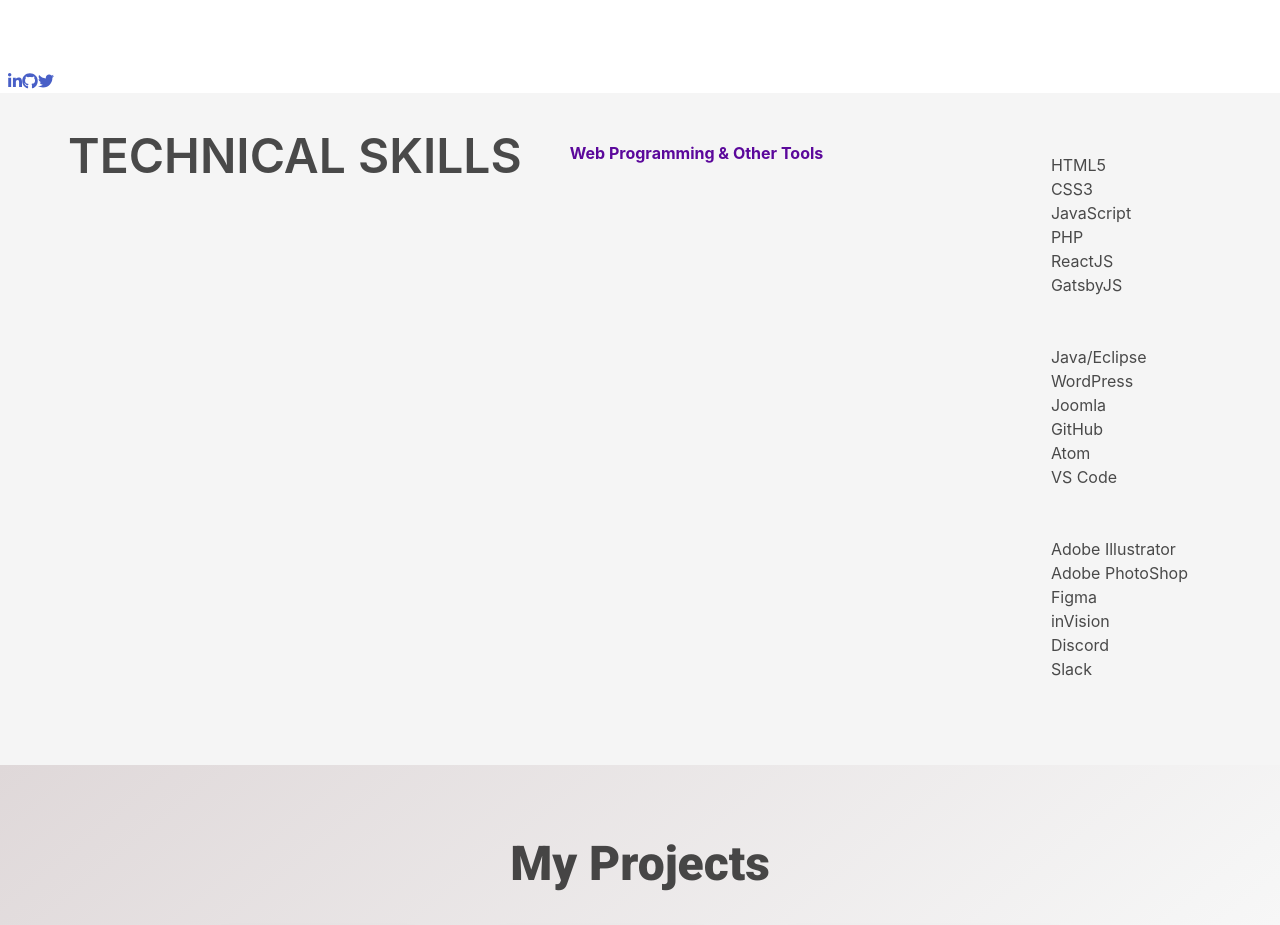
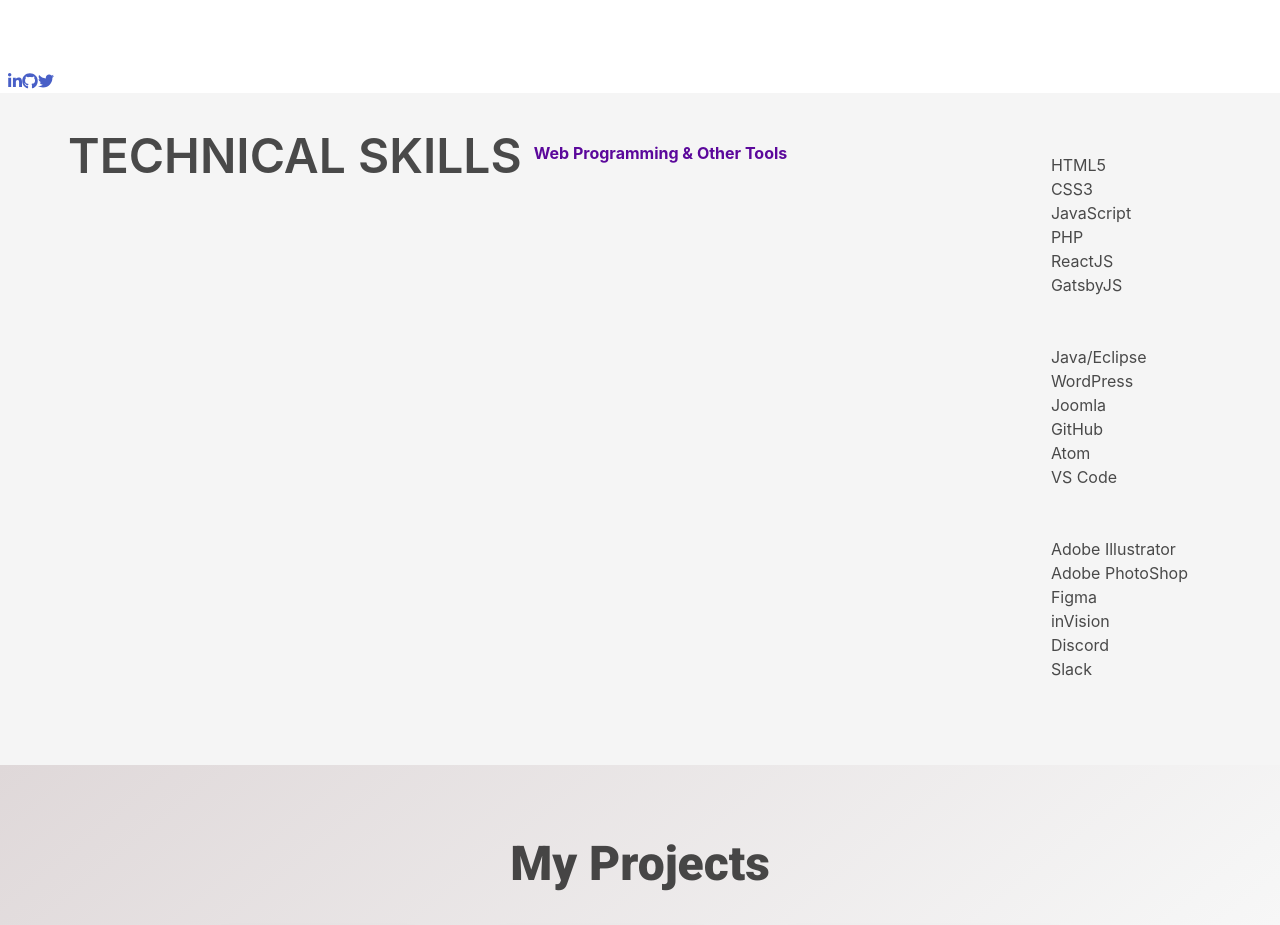
Before and after one commit to tyebanks/react-portfolio, a React (Create React App) app: page / in a window 1280 px wide. Shown: the part 520-1445 px from the top of the page. Built offline with nearby package versions, Linux system fonts and the light colour scheme.

Commit message:
removing left padding

```diff
--- a/src/sections/Skills.js
+++ b/src/sections/Skills.js
@@ -14,7 +14,7 @@
             <div id="skills" className="title is-size-2-mobile is-size-1-tablet">
                 {heading}
             </div>
-            <div className="custom-subheading is-size-5-mobile pl-6 column is-half-mobile">
+            <div className="custom-subheading is-size-5-mobile column is-half-mobile">
                  {subheading}
             </div>
             <div className="level-item">
```
